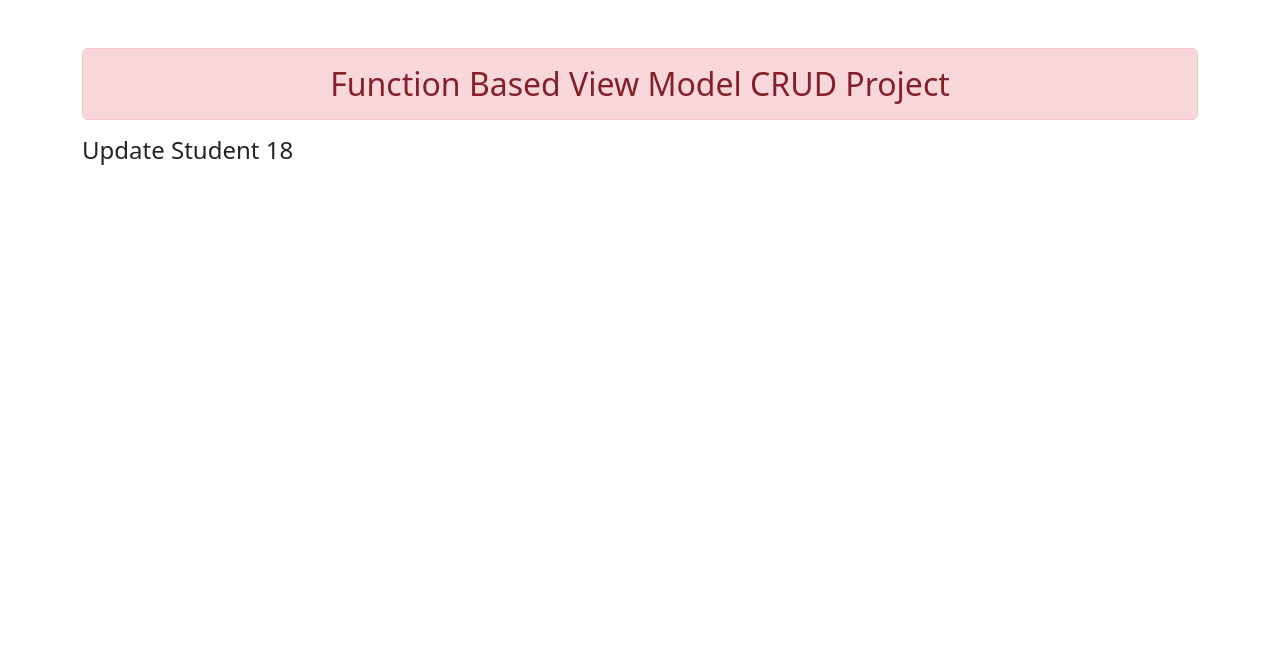
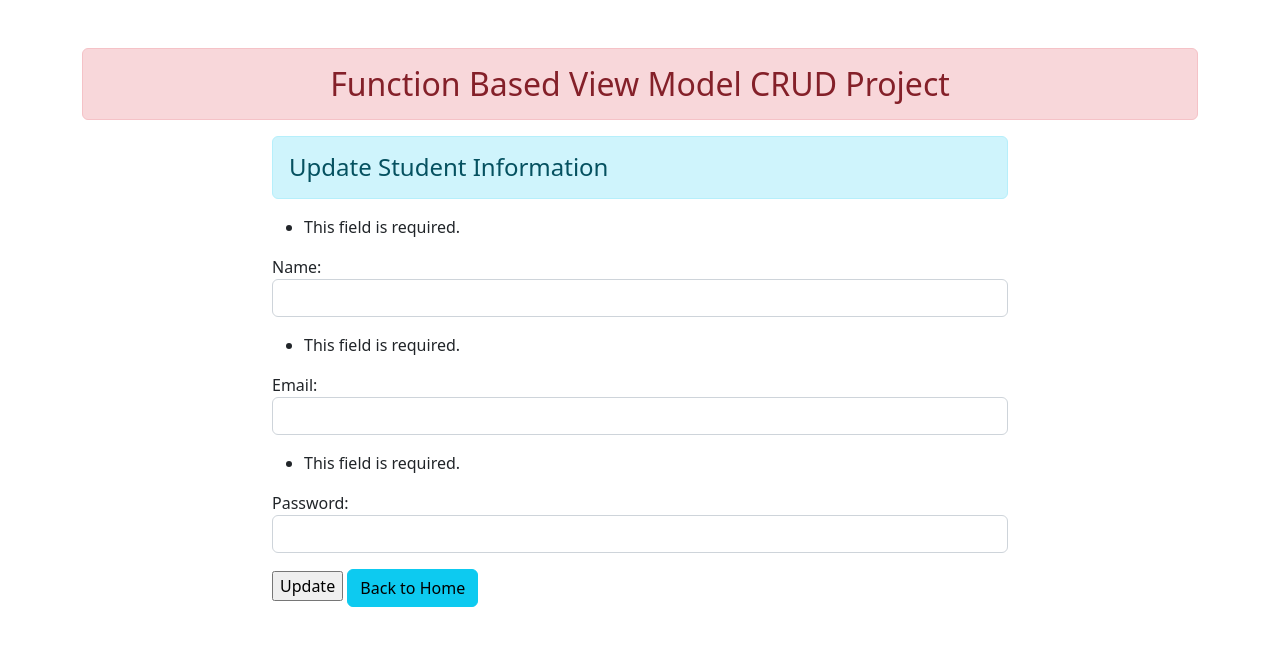
Before and after one commit to Pushpak-bhoite/DJangoProject, a Django app: page /18/ in a window 1280 px wide. Shown: the top 646 px of the page. Run offline with Django 4.2, Linux system fonts and the light colour scheme; data comes from the database, SQL or seed files in the repository; both versions use the stored data as it was after the commit; some libraries are stand-ins or nearby versions.

Commit message:
4th Commit : basic project completed

```diff
--- a/crudproject/enroll/templates/enroll/updatestudent.html
+++ b/crudproject/enroll/templates/enroll/updatestudent.html
@@ -1,4 +1,15 @@
 {% extends 'enroll/base.html' %}
 {% block content %}
-<h4>Update Student {{id}}</h4>
+<div class="row">
+    <div class ="col-sm-8 offset-2">
+        <h4 class="alert alert-info "> Update Student Information</h4>
+        <form action="" method ="post">
+            {% csrf_token %}
+            {{form.as_p}}
+            <input type="submit" class="btn-success" value="Update">
+            <a href="{% url 'addandshow' %}" class="btn btn-info"> Back to Home</a>
+        </form>
+    </div>
+
+</div>
 {% endblock content %}
--- a/crudproject/enroll/views.py
+++ b/crudproject/enroll/views.py
@@ -31,9 +31,7 @@ def update_data(request , id ):
     else:
         pi = User.objects.get(pk=id)
         fm = StudentRegistration(request.POST ,instance = pi)
-
-
-    return render(request , 'enroll/updatestudent.html' , {'id':id})
+    return render(request , 'enroll/updatestudent.html' , {'form':fm})
 
 
 
```
Also changed, not shown: crudproject/db.sqlite3.
